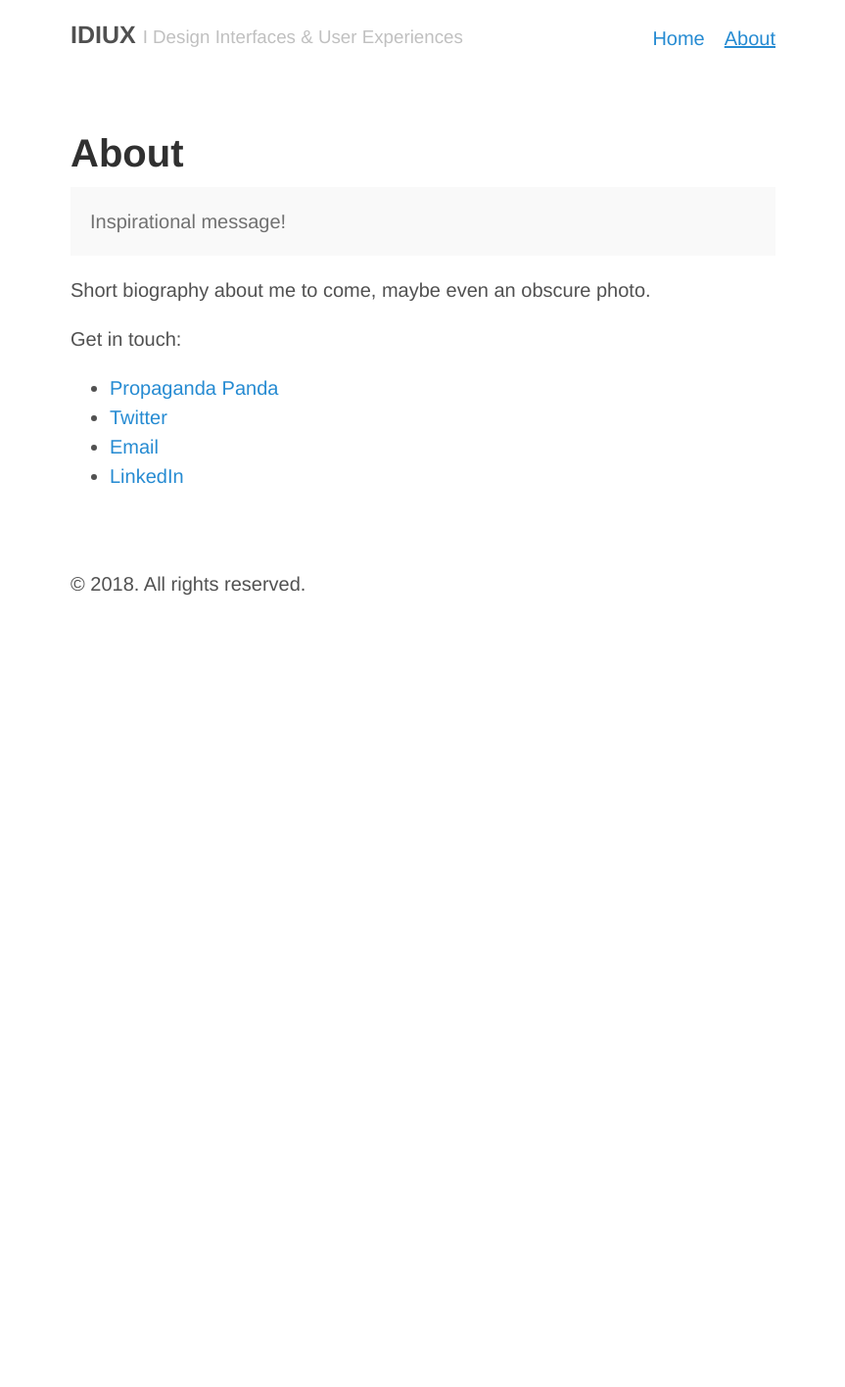
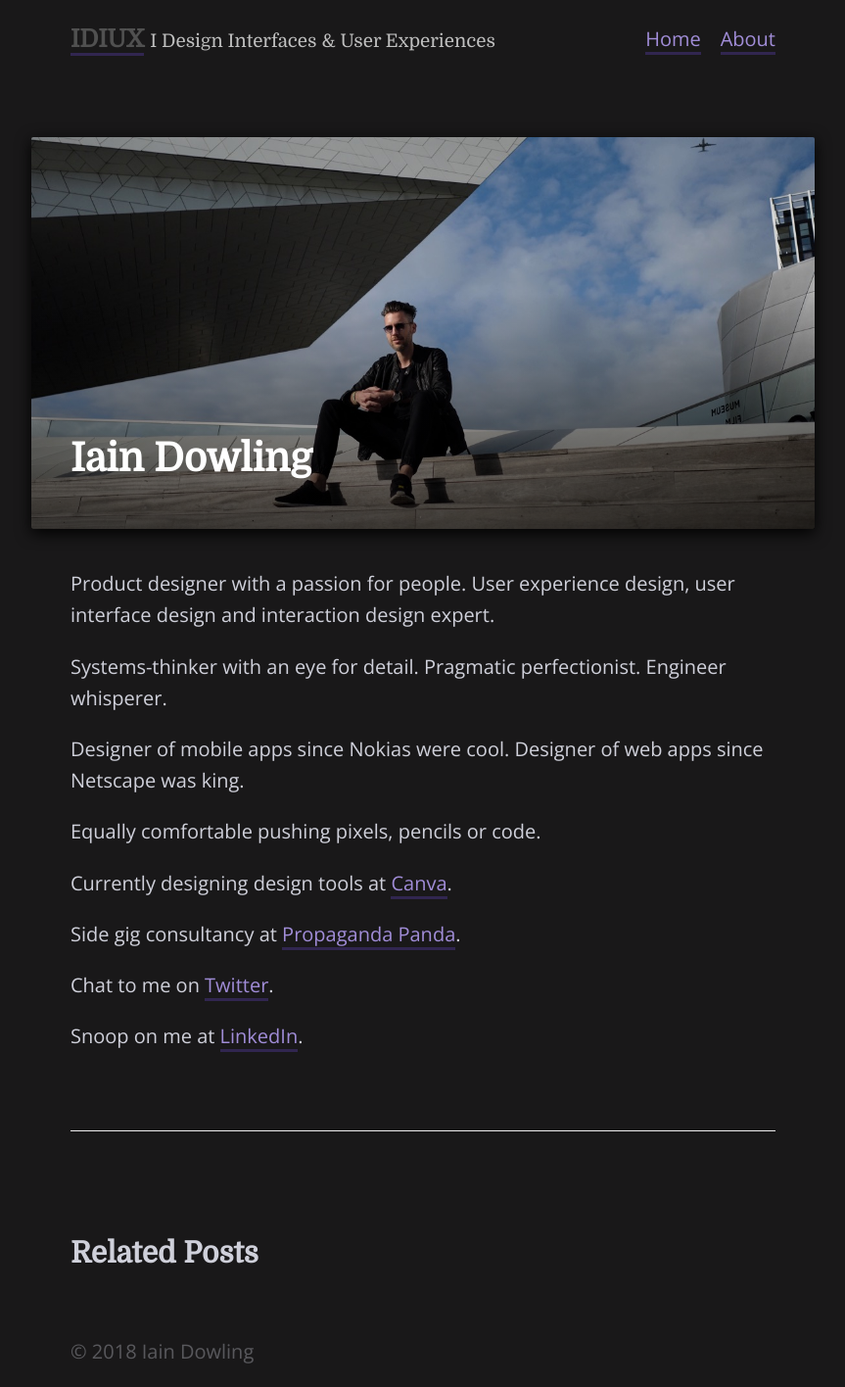
Before and after one commit to IDIUX/idiux.github.io, a Jekyll site: the page built from about.md, in a window 1280 px wide. Shown: the whole page at 98% size, without its empty margins (208-1071 px from the left). Built offline with Jekyll 4.4.1, drawn with Linux system fonts in a browser that asks for light colours; nearby versions of some CDN libraries; Markdown is read by kramdown in place of the engine named in the settings; before the commit the page ends 900 px from its top, so only the background shows below that.

Commit message:
Update whole UI to dark theme, add images, update post titles

```diff
--- a/_layouts/default.html
+++ b/_layouts/default.html
@@ -21,7 +21,7 @@
 
       <div class="footer">
         <p>
-          &copy; {{ site.time | date: '%Y' }}. All rights reserved.
+          &copy; {{ site.time | date: '%Y' }} Iain Dowling
         </p>
       </div>
     </div>
--- a/_layouts/post.html
+++ b/_layouts/post.html
@@ -2,12 +2,15 @@
 layout: default
 ---
 
-<div class="heroImageWrap parallax-bg-img" {% if page.related_image %} style="background-image: url({{page.related_image}})" {% endif %}>
+<!-- <div class="heroImageWrap parallax-bg-img" {% if page.related_image %} style="background-image: url({{page.related_image}})" {% endif %}>
     <div class="overlay"></div>
-</div>
+</div> -->
 
 <div class="post single">
-  <h1 class="post-title">{{ page.title }}</h1>
+  <h1 class="post-title" {% if page.related_image %} style="background-image: url({{page.related_image}})" {% endif %}>
+    <span>{{ page.title }}</span>
+    <span class="overlay"></span>
+  </h1>
   <span class="post-date">{{ page.date | date_to_string }}</span>
   {{ content }}
 </div>
@@ -27,3 +30,26 @@ layout: default
     {% endfor %}
   </ul>
 </div>
+
+{% if page.comments %}
+<div id="disqus_thread"></div>
+<script>
+
+/**
+*  RECOMMENDED CONFIGURATION VARIABLES: EDIT AND UNCOMMENT THE SECTION BELOW TO INSERT DYNAMIC VALUES FROM YOUR PLATFORM OR CMS.
+*  LEARN WHY DEFINING THESE VARIABLES IS IMPORTANT: https://disqus.com/admin/universalcode/#configuration-variables*/
+
+var disqus_config = function () {
+this.page.url = '{{ page.url | absolute_url }}';  // Replace PAGE_URL with your page's canonical URL variable
+this.page.identifier = '{{ page.url | absolute_url }}'; // Replace PAGE_IDENTIFIER with your page's unique identifier variable
+};
+
+(function() { // DON'T EDIT BELOW THIS LINE
+var d = document, s = d.createElement('script');
+s.src = 'https://EXAMPLE.disqus.com/embed.js';
+s.setAttribute('data-timestamp', +new Date());
+(d.head || d.body).appendChild(s);
+})();
+</script>
+<noscript>Please enable JavaScript to view the <a href="https://disqus.com/?ref_noscript">comments powered by Disqus.</a></noscript>
+{% endif %}
--- a/about.md
+++ b/about.md
@@ -1,17 +1,21 @@
 ---
-layout: page
-title: About
+layout: post
+title: Iain Dowling
+related_image: /public/images/banner-about-amsterdam.jpg
 ---
 
-<p class="message">
-  Inspirational message!
-</p>
+Product designer with a passion for people. User experience design, user interface design and interaction design expert.
 
-Short biography about me to come, maybe even an obscure photo.
+Systems-thinker with an eye for detail. Pragmatic perfectionist. Engineer whisperer.
 
-Get in touch:
+Designer of mobile apps since Nokias were cool. Designer of web apps since Netscape was king.
 
-* [Propaganda Panda](http://pandahq.com.au "Minister of Design at Propaganda Panda")
-* [Twitter](http://twitter.com/IDIUX "IDIUX on Twitter")
-* [Email](mailto:iain@pandahq.com.au "Email IDIUX")
-* [LinkedIn](http://au.linkedin.com/in/idowling "Iain Dowling on LinkedIn")
+Equally comfortable pushing pixels, pencils or code.
+
+Currently designing design tools at [Canva](https://www.canva.com "Product Designer at Canva").
+
+Side gig consultancy at [Propaganda Panda](http://pandahq.com.au "Minister of Design at Propaganda Panda").
+
+Chat to me on [Twitter](https://twitter.com/IDIUX "IDIUX on Twitter").
+
+Snoop on me at [LinkedIn](https://au.linkedin.com/in/idowling "Iain Dowling on LinkedIn").
--- a/public/css/main.css
+++ b/public/css/main.css
@@ -1,3 +1,5 @@
+@import url('https://fonts.googleapis.com/css?family=Domine|Open+Sans');
+
 .masthead {
     position: relative;
 }
@@ -27,25 +29,28 @@
     background-size: cover;
     z-index: -9;
 }
-.figma {
-    background-image: url(../images/figma-canvas.png);
-}
-.heroImageWrap .overlay {
+.overlay {
     position: absolute;
     left: 0;
     top: 0;
     width: 100%;
     height: 100%;
-    background: rgba(0,0,0,0.7);
+    /* background: rgba(0,0,0,0.7); */
+    background: linear-gradient(to bottom, rgba(255,255,255,0) 0%,rgba(153,153,153,0) 40%,rgba(0,0,0,0.7) 100%); /* W3C, IE10+, FF16+, Chrome26+, Opera12+, Safari7+ */
 }
 body > .container > .post {
     z-index: 9999;
 }
 .post.single h1 {
-    margin-top: 12rem;
-    color: rgba(255,255,255,0.8);
+    /* margin-top: 12rem; */
+    /* color: rgba(255,255,255,0.8); */
 }
 .post.single .post-date {
-    margin-bottom: 4rem;
-    color: rgba(255,255,255,0.5);
+    margin: 2rem 0 1rem;
+    /* color: rgba(255,255,255,0.5); */
+    opacity: 0.7;
 }
+
+.footer {
+    opacity: 0.35;
+}
--- a/public/css/poole.css
+++ b/public/css/poole.css
@@ -48,9 +48,9 @@ body {
 }
 
 html {
-  font-family: "Helvetica Neue", Helvetica, Arial, sans-serif;
+  font-family: 'Open Sans', Helvetica, Arial, sans-serif;
   font-size: 16px;
-  line-height: 1.5;
+  line-height: 1.61;
 }
 @media (min-width: 38em) {
   html {
@@ -59,16 +59,17 @@ html {
 }
 
 body {
-  color: #515151;
-  background-color: #fff;
+  color: #cfd0da;
+  background-color: #191819;
   -webkit-text-size-adjust: 100%;
       -ms-text-size-adjust: 100%;
 }
 
 /* No `:visited` state is required by default (browsers will use `a`) */
 a {
-  color: #268bd2;
+  color: #a18dd8;
   text-decoration: none;
+  border-bottom: 3px solid #312650;
 }
 a strong {
   color: inherit;
@@ -76,26 +77,30 @@ a strong {
 /* `:focus` is linked to `:hover` for basic accessibility */
 a:hover,
 a:focus {
-  text-decoration: underline;
+  text-decoration: none;
+  color: #b8a9e2;
+  background: #312650;
 }
 
 /* Headings */
 h1, h2, h3, h4, h5, h6 {
   margin-bottom: .5rem;
+  font-family: 'Domine', serif;
   font-weight: bold;
-  line-height: 1.25;
-  color: #313131;
+  /* line-height: 1.25; */
+  /* color: #313131; */
   text-rendering: optimizeLegibility;
 }
 h1 {
   font-size: 2rem;
+  color: #fff;
 }
 h2 {
-  margin-top: 1rem;
+  margin-top: 3rem;
   font-size: 1.5rem;
 }
 h3 {
-  margin-top: 1.5rem;
+  margin-top: 2rem;
   font-size: 1.25rem;
 }
 h4, h5, h6 {
@@ -110,7 +115,7 @@ p {
 }
 
 strong {
-  color: #303030;
+  color: #fff;
 }
 
 
@@ -155,8 +160,8 @@ pre {
 code {
   padding: .25em .5em;
   font-size: 85%;
-  color: #bf616a;
-  background-color: #f9f9f9;
+  color: #61bf9b;
+  background-color: #000;
   border-radius: 3px;
 }
 pre {
@@ -213,8 +218,8 @@ pre code {
 /* Quotes */
 blockquote {
   padding: .5rem 1rem;
-  margin: .8rem 0;
-  color: #7a7a7a;
+  margin: 2rem 0;
+  color: #fff;
   border-left: .25rem solid #e5e5e5;
 }
 blockquote p:last-child {
@@ -337,11 +342,29 @@ tbody tr:nth-child(odd) th {
 .page-title,
 .post-title,
 .post-title a {
-  color: #303030;
+  /* color: #303030; */
 }
 .page-title,
 .post-title {
   margin-top: 0;
+}
+.single .post-title {
+  position: relative;
+  margin-left: -2rem;
+  margin-right: -2rem;
+  padding: 2rem;
+  min-height: 20rem;
+  background-position: center center;
+  background-repeat: no-repeat;
+  background-size: cover;
+  border-radius: 0.1rem;
+  box-shadow: 0 4px 16px #000;
+  vertical-align: bottom;
+  display: flex;
+  flex-direction: column-reverse;
+}
+.post-title span:first-child {
+  z-index: 9999;
 }
 
 /* Meta data line below post title */
@@ -362,7 +385,10 @@ tbody tr:nth-child(odd) th {
   padding-left: 0;
   list-style: none;
 }
-.related-posts h3 {
+.related-posts > li {
+  margin-bottom: 1rem;
+}
+  .related-posts h3 {
   margin-top: 0;
 }
 .related-posts li small {
```
Also changed, not shown: _posts/2014-08-04-best-free-or-cheap-mac-apps-to-get-you-started.md (+1 -0 lines), _posts/2018-11-18-protips-for-switching-from-sketch-to-figma.md (added, +55 -0 lines), _posts/2018-11-18-why-and-how-i-switched-from-sketch-to-figma.md (deleted, +0 -55 lines), public/images/banner-about-amsterdam.jpg (added), public/images/sketch-to-figma.jpg (added), 1 other file.
